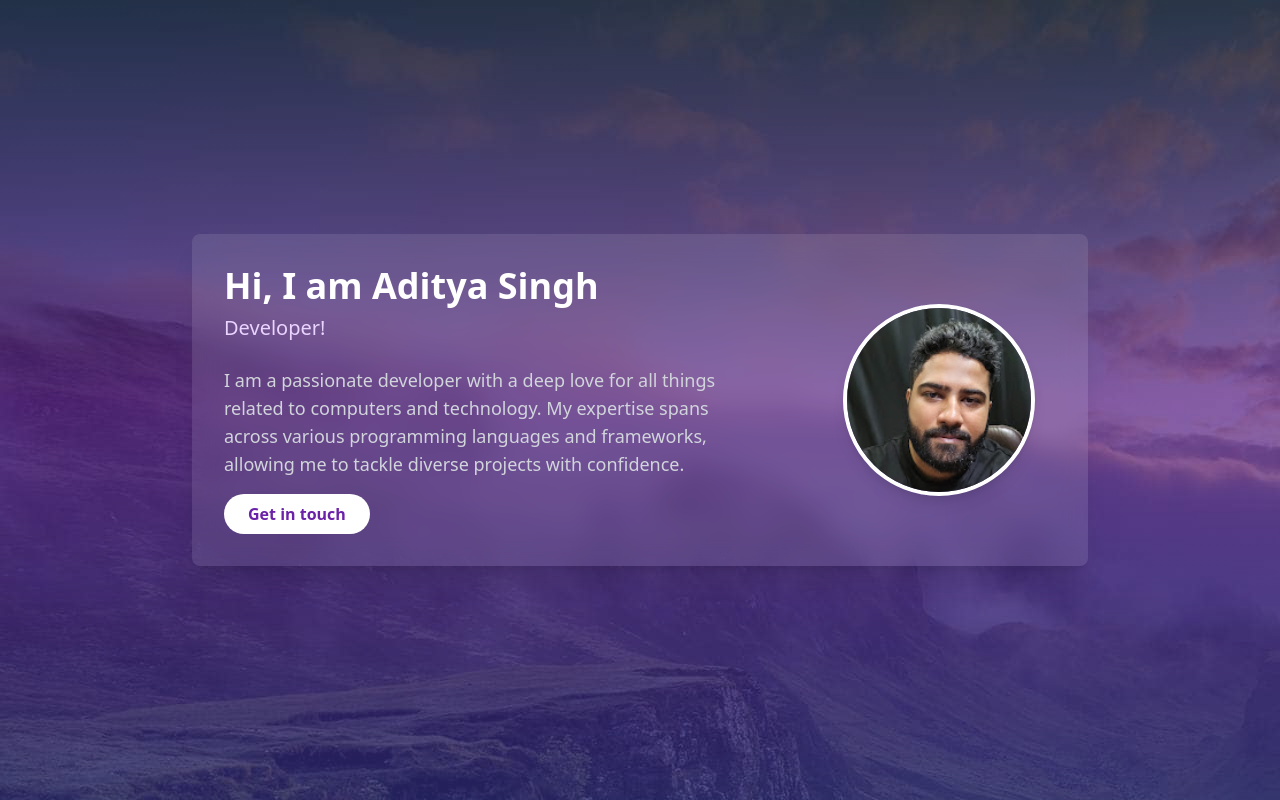
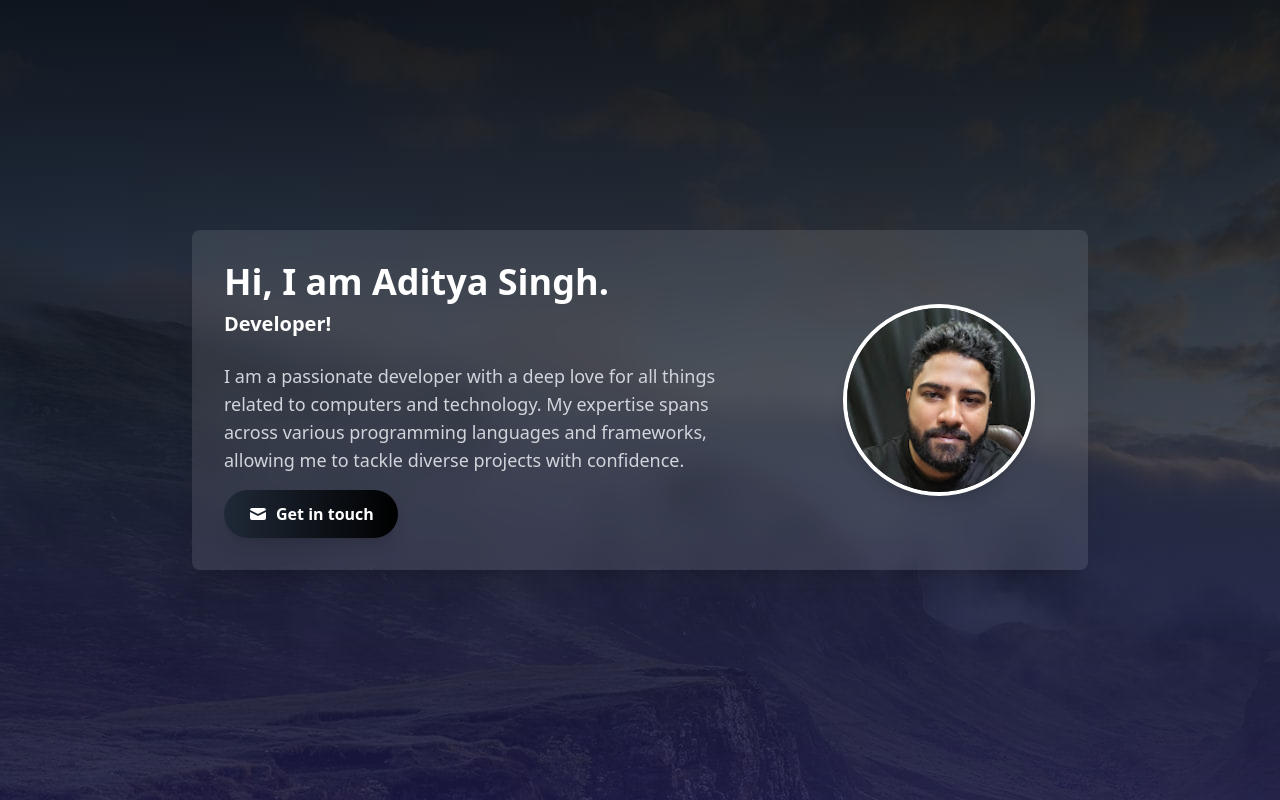
Before and after one commit to adityacryptota/Pro-CV, a website: page index.html in a window 1280 px wide. Drawn offline with Linux system fonts and the light colour scheme.

Commit message:
Updated design and fixed broken image.

```diff
--- a/index.html
+++ b/index.html
@@ -12,7 +12,7 @@
       class="min-h-screen flex items-center justify-center bg-hero p-4 relative"
     >
       <div
-        class="absolute inset-0 bg-gradient-to-b from-gray-900 via-purple-900 to-indigo-900 opacity-70"
+        class="absolute inset-0 bg-gradient-to-b from-black via-gray-900 to-indigo-950 opacity-80"
       ></div>
       <div
         class="max-w-4xl w-full bg-white/10 backdrop-blur-md rounded-lg shadow-xl overflow-hidden"
@@ -25,7 +25,7 @@
               class="w-48 h-48 rounded-full overflow-hidden border-4 border-white shadow-lg"
             >
               <img
-                src="/profile.jpg"
+                src="./profile.jpg"
                 alt="Profile"
                 class="w-full h-full object-cover"
               />
@@ -33,9 +33,9 @@
           </div>
           <div class="w-full md:w-2/3 p-8">
             <h1 class="text-4xl font-bold text-white mb-2">
-              Hi, I am Aditya Singh
+              Hi, I am Aditya Singh.
             </h1>
-            <p class="text-xl text-purple-200 mb-6">Developer!</p>
+            <p class="text-xl text-white font-semibold mb-6">Developer!</p>
             <p class="text-lg text-gray-300 mb-4">
               I am a passionate developer with a deep love for all things
               related to computers and technology. My expertise spans across
@@ -44,9 +44,24 @@
             </p>
             <a
               href="mailto:aditya03pratap@gmail.com"
-              class="inline-block bg-white text-purple-800 px-6 py-2 rounded-full font-semibold hover:bg-purple-100 transition duration-300"
+              class="inline-block px-6 py-3 bg-gradient-to-r from-gray-800 to-black text-white font-bold rounded-full shadow-lg hover:from-gray-900 hover:to-gray-800 transform hover:scale-105 transition duration-300 ease-in-out"
             >
-              Get in touch
+              <span class="flex items-center justify-center">
+                <svg
+                  xmlns="http://www.w3.org/2000/svg"
+                  class="h-5 w-5 mr-2"
+                  viewBox="0 0 20 20"
+                  fill="currentColor"
+                >
+                  <path
+                    d="M2.003 5.884L10 9.882l7.997-3.998A2 2 0 0016 4H4a2 2 0 00-1.997 1.884z"
+                  />
+                  <path
+                    d="M18 8.118l-8 4-8-4V14a2 2 0 002 2h12a2 2 0 002-2V8.118z"
+                  />
+                </svg>
+                Get in touch
+              </span>
             </a>
           </div>
         </div>
```
Also changed, not shown: output.css.
